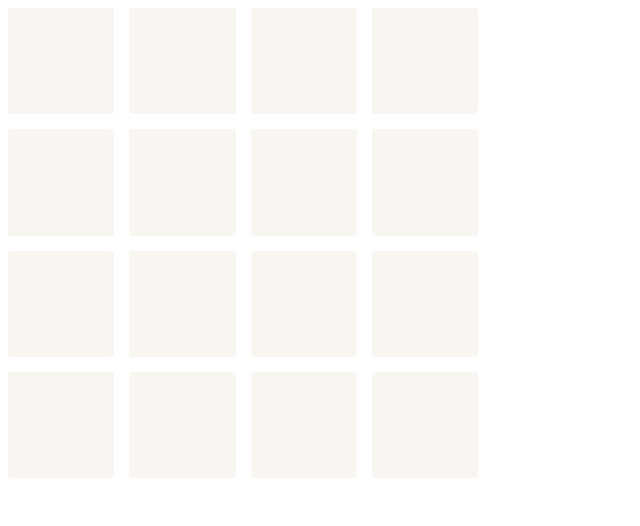
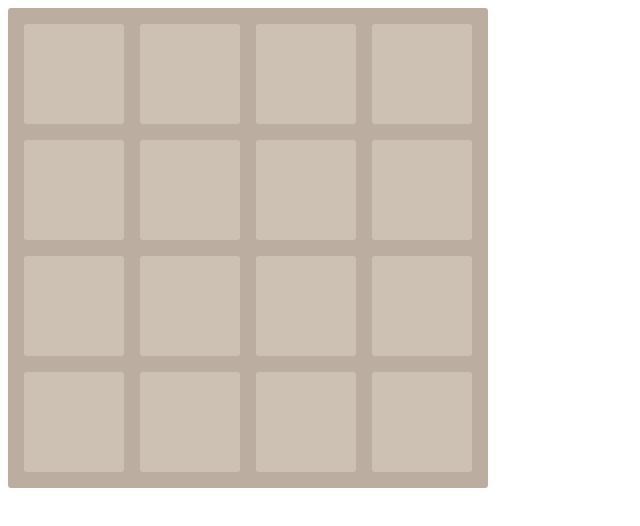
Before and after one commit to 99-zziy/2048-GAME, a plain HTML site: page src/index.html in a window 1280 px wide. Shown: the whole page, without its empty margins (0-640 px from the left). Drawn offline with Linux system fonts and the light colour scheme.

Commit message:
feat: gird cell 스타일 수정

```diff
--- a/src/styles/main.css
+++ b/src/styles/main.css
@@ -1,18 +1,23 @@
 .grid-container {
+  display: flex;
+  flex-direction: column;
   position: absolute;
   z-index: 1;
+  background: #bbada0;
+  padding: 1rem;
+  gap: 1rem;
+  border-radius: 3px;
 }
 
 .grid-row {
   display: flex;
-  margin-bottom: 15px;
+  gap: 1rem;
 }
 
 .grid-cell {
-  width: 106.25px;
-  height: 106.25px;
-  margin-right: 15px;
-  float: left;
+  width: 100px;
+  height: 100px;
+  display: flex;
   border-radius: 3px;
   background: rgba(238, 228, 218, 0.35);
 }
```
